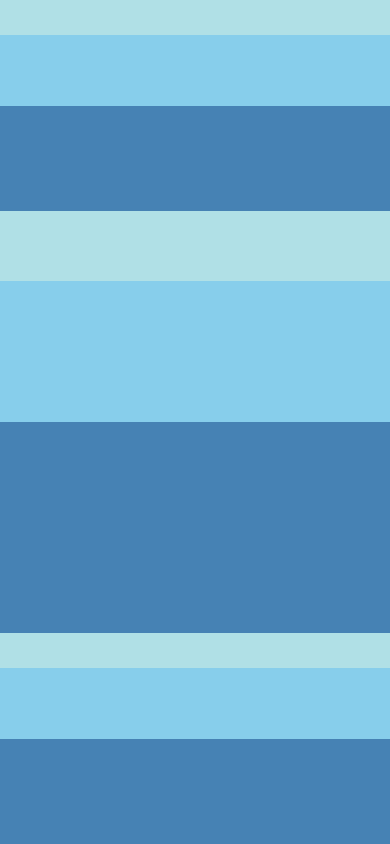
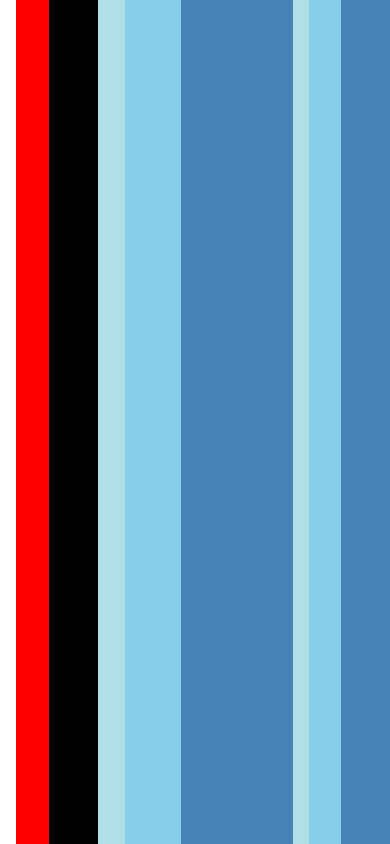
Before and after one commit to mertkaya13/React-Native-First-Projects, a React Native app: screen / in a window 390 px wide. Built offline with nearby package versions, Linux system fonts and the light colour scheme.

Commit message:
Continuing Flex
Row-Column stuff

```diff
--- a/App.js
+++ b/App.js
@@ -6,18 +6,18 @@ export default function FlexDimensionsBasics() {
     // Try removing the `flex: 1` on the parent View.
     // The parent will not have dimensions, so the children can't expand.
     // What if you add `height: 300` instead of `flex: 1`?
-    <View style={{height: 300, flex: 1}} >
-      <View style={{height: 300, flex: 1}}>
+    <View style={{flex: 1 , flexDirection : "row"}} >
+      <View style={{flex: 1,flexDirection : "row"}}>
+        <View style={{flex: 1, backgroundColor: 'white'}} />
+        <View style={{flex: 2, backgroundColor: 'red'}} />
+        <View style={{flex: 3, backgroundColor: 'black'}} />
+      </View>
+      <View style={{flex: 2 ,flexDirection : "row"}}>
         <View style={{flex: 1, backgroundColor: 'powderblue'}} />
         <View style={{flex: 2, backgroundColor: 'skyblue'}} />
-        <View style={{flex: 3, backgroundColor: 'steelblue'}} />
+        <View style={{flex: 4, backgroundColor: 'steelblue'}} />
       </View>
-      <View style={{height: 300, flex: 2}}>
-        <View style={{flex: 1, backgroundColor: 'powderblue'}} />
-        <View style={{flex: 2, backgroundColor: 'skyblue'}} />
-        <View style={{flex: 3, backgroundColor: 'steelblue'}} />
-      </View>
-      <View style={{height: 300, flex: 1}}>
+      <View style={{flex: 1 ,flexDirection : "row"}}>
         <View style={{flex: 1, backgroundColor: 'powderblue'}} />
         <View style={{flex: 2, backgroundColor: 'skyblue'}} />
         <View style={{flex: 3, backgroundColor: 'steelblue'}} />
```
